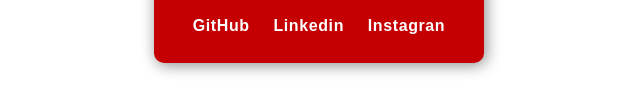
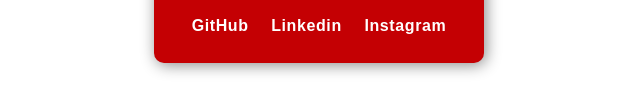
Before and after one commit to vinicioosx/Desafios, a plain HTML site: page ex001 Perfil simples/index.html in a window 1280 px wide. Shown: the part 502-614 px from the top of the page, 321-961 px from the left. Drawn offline with Linux system fonts and the light colour scheme.

Commit message:
Update index.html
m

```diff
--- a/ex001 Perfil simples/index.html
+++ b/ex001 Perfil simples/index.html
@@ -31,7 +31,6 @@
             text-align: center;
             color: white;
             padding: 15px;
-
 
         }
 
@@ -89,7 +88,7 @@
     <nav>
         <a href="https://github.com/vinicioosx" target="_blank">GitHub</a>
         <a href="https://www.linkedin.com/in/vinicius-martins-927a8b270/" target="_blank">Linkedin</a>
-        <a href="https://www.instagram.com/vinicioosx/" target="_blank">Instagran</a>
+        <a href="https://www.instagram.com/vinicioosx/" target="_blank">Instagram</a>
     </nav>
   </main>
 </body>
```
